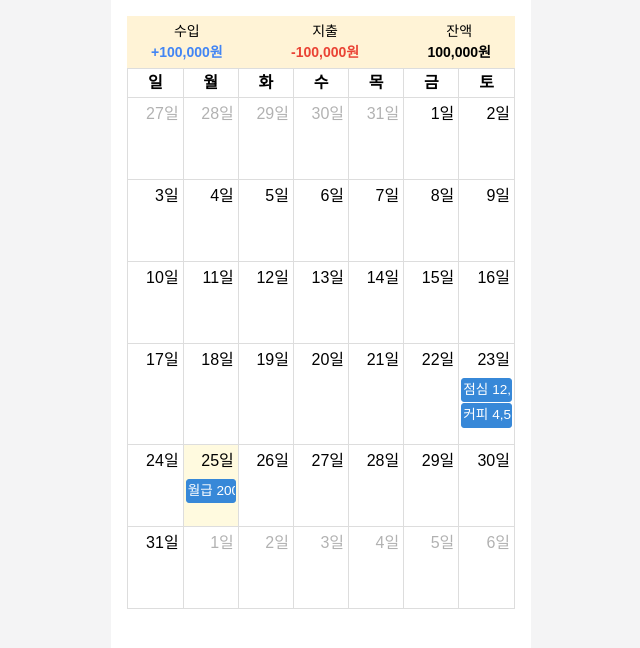
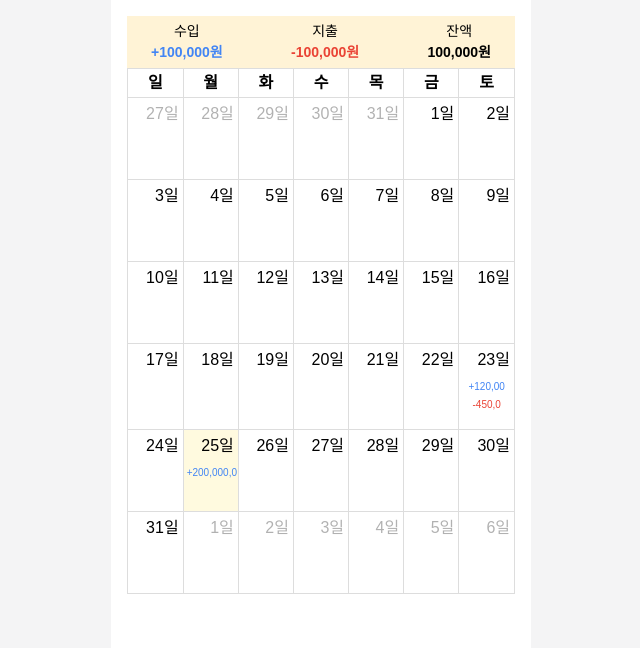
Before and after one commit to prgrms-fe-devcourse/FES-5-Project3-TEAM-5, a React (Vite) app: page /accountBook/calendar in a window 1280 px wide. Shown: the top 648 px of the page, without its empty margins (319-959 px from the left). Built offline with nearby package versions, Linux system fonts and the light colour scheme; a web font is replaced by a local one.

Commit message:
[Feat] 캘린더 수입 지출 조건 출력

```diff
--- a/src/index.css
+++ b/src/index.css
@@ -12,6 +12,7 @@
   --color--neutral-DEFAULT: #b5b5b5;
   --color--neutral-light: #f2f2f2;
 
+  --text-size-xs: 10px;
   --text-size-sm: 12px;
   --text-size-md: 14px;
   --text-size-lg: 16px;
--- /dev/null
+++ b/src/pages/calendar/model/type.ts
@@ -0,0 +1,12 @@
+export type MoneyType = 'income' | 'expense'
+
+export interface CalendarEventType {
+  id: string
+  amount: string
+  type: MoneyType
+  date: string
+  paymentMethod?: string
+  category?: string
+  memo?: string
+  receipt?: string
+}
--- a/src/pages/calendar/ui/Calendar.tsx
+++ b/src/pages/calendar/ui/Calendar/Calendar.tsx
@@ -2,20 +2,30 @@ import FullCalendar from '@fullcalendar/react'
 import dayGridPlugin from '@fullcalendar/daygrid'
 import koLocale from '@fullcalendar/core/locales/ko'
 import interactionPlugin from '@fullcalendar/interaction'
+import { RenderEventContent } from './renderEventContent'
+import type { CalendarEventType } from '../../model/type'
 
 interface Props {
-  events: { title: string; date: string }[]
+  events: CalendarEventType[]
 }
 
 export const Calender = ({ events }: Props) => {
+  const calendarEvents = events.map(e => ({
+    title: e.amount,
+    start: e.date,
+    extendedProps: { type: e.type },
+    backgroundColor: 'transparent',
+    borderColor: 'transparent'
+  }))
   return (
     <FullCalendar
       plugins={[dayGridPlugin, interactionPlugin]}
       initialView="dayGridMonth"
       locale={koLocale}
-      events={events}
+      events={calendarEvents}
       height="auto"
       headerToolbar={false}
+      eventContent={RenderEventContent}
     />
   )
 }
--- /dev/null
+++ b/src/pages/calendar/ui/Calendar/renderEventContent.tsx
@@ -0,0 +1,20 @@
+import { cn } from '../../../../shared/utils/cn'
+import { formatPriceNumber } from '../../../../shared/utils/format'
+import type { EventContentArg } from '@fullcalendar/core'
+
+export const RenderEventContent = (eventInfo: EventContentArg) => {
+  const type = (
+    eventInfo.event.extendedProps as { type?: 'income' | 'expense' }
+  ).type
+
+  return (
+    <div
+      className={cn(
+        '!text-size-xs text-center',
+        type === 'income' ? 'text-secondary-blue' : 'text-secondary-red'
+      )}>
+      {type === 'income' ? '+' : '-'}
+      {formatPriceNumber(Number(eventInfo.event.title))}
+    </div>
+  )
+}
--- a/src/pages/calendar/ui/page.tsx
+++ b/src/pages/calendar/ui/page.tsx
@@ -1,10 +1,11 @@
-import { Calender } from './Calendar'
+import { Calender } from './Calendar/Calendar'
 import { TotalReport } from './TotalReport'
+import type { CalendarEventType } from '../model/type'
 
-const events = [
-  { title: '점심 12,000원', date: '2025-08-23' },
-  { title: '커피 4,500원', date: '2025-08-23' },
-  { title: '월급 200만원', date: '2025-08-25' }
+const events: CalendarEventType[] = [
+  { id: '1', date: '2025-08-23', type: 'income', amount: '12000' },
+  { id: '2', date: '2025-08-23', type: 'expense', amount: '4500' },
+  { id: '3', date: '2025-08-25', type: 'income', amount: '2000000' }
 ]
 
 export default function CalendarPage() {
```
